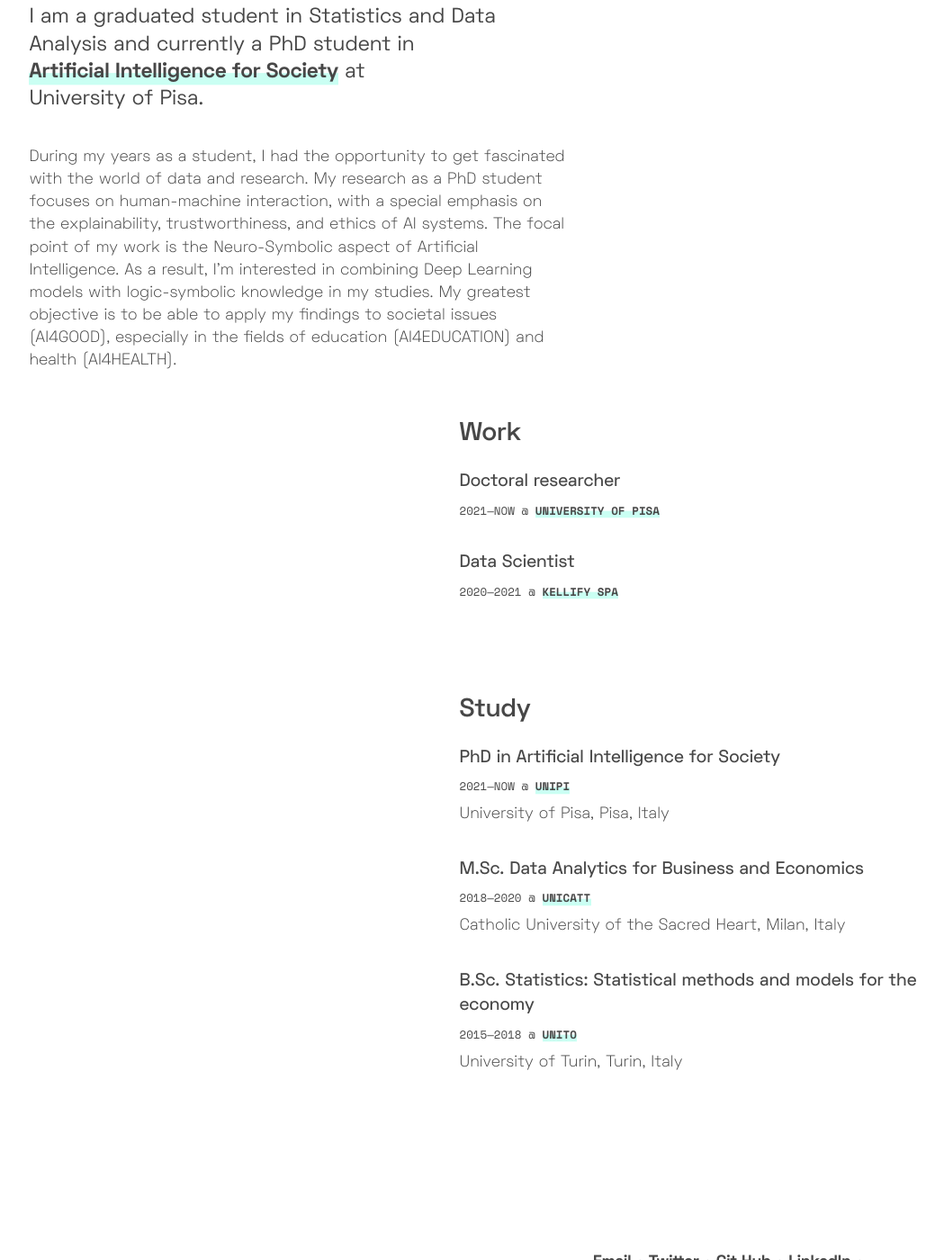
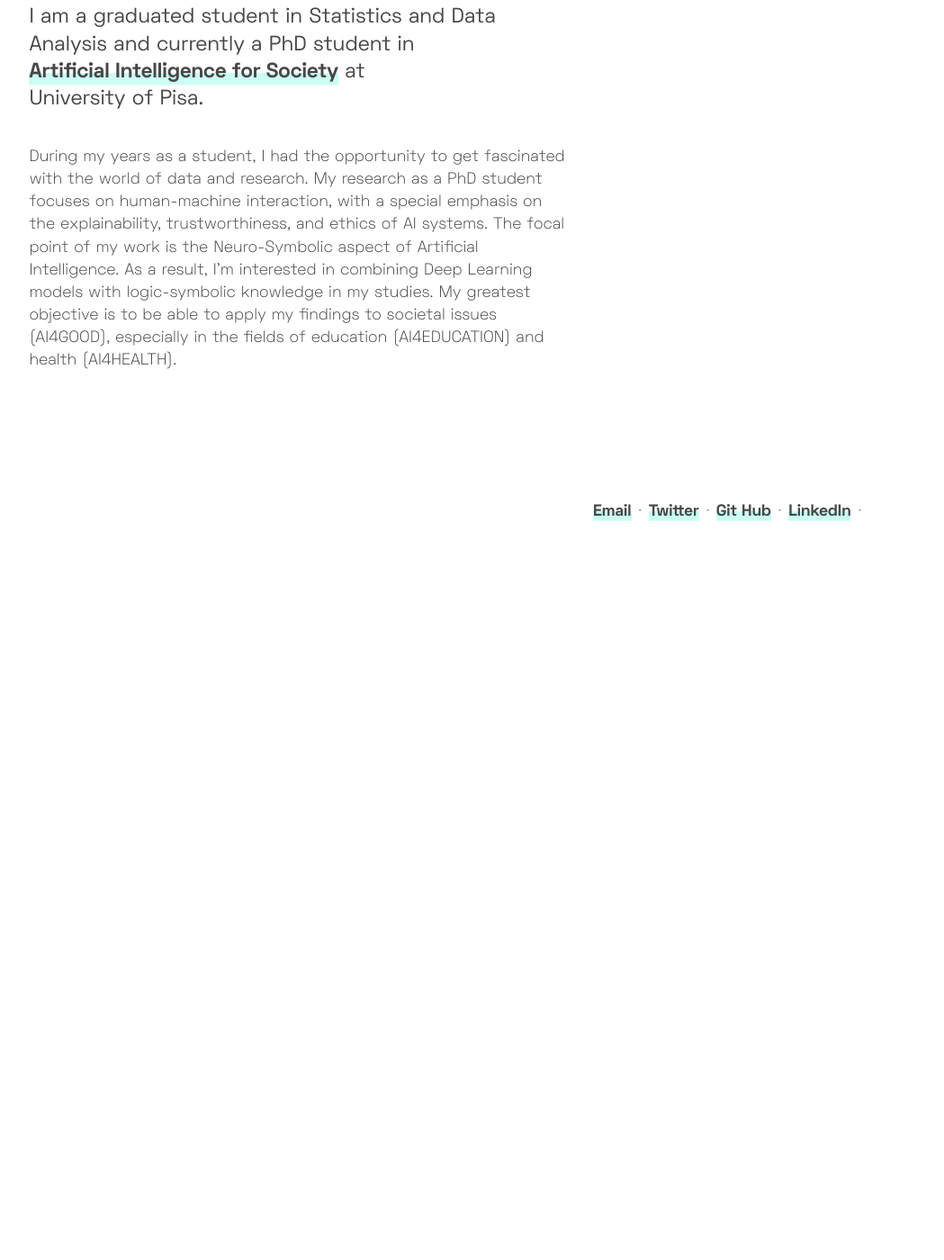
Before and after one commit to andrearafanelli/andrearafanelli.github.io, a Jekyll site: the page built from about.html, in a window 1280 px wide and 1400 px high, scrolled down 270 px. Shown: the whole window at 90% size, without its empty margins (70-1119 px from the left). Built offline with Jekyll 4.4.1, drawn with Linux system fonts in a browser that asks for light colours; after the commit the page ends 900 px from its top, so only the background shows below that.

Commit message:
Update about.html

```diff
--- a/about.html
+++ b/about.html
@@ -7,7 +7,7 @@ layout: default
   <div class="recipe__title">
     <h1>Hi :)</h1>
     <p class="lede">
-       I am a graduated student in Statistics and Data Analysis and currently a PhD student in <a href="https://phd-ai-society.di.unipi.it/"> Artificial Intelligence for Society</a> at
+       I am a graduated student in Statistics and Data Analysis and currently a PhD student in <a href="https://phd-ai-society.di.unipi.it/students/andrea-rafanelli/"> Artificial Intelligence for Society</a> at
       <br> University of Pisa.
     </p>
     <p>
@@ -19,55 +19,3 @@ layout: default
   </div>
   <div></div>
 </div>
-
-<div class="container recipe">
-  <div class="">
-  </div>
-  <div class="recipe__title">
-    <h2>Work</h2>
-
-    {% include resumeitem.html
-      date = "2021&mdash;Now"
-      role = "Doctoral researcher"
-      employer = "<a href='https://phd-ai-society.di.unipi.it/'>University of Pisa</a>"
-    %}
-
-    {% include resumeitem.html
-      date = "2020&mdash;2021"
-      role = "Data Scientist"
-      employer = "<a href='https://kellify.com/'>Kellify Spa</a>"
-    %}
-
-
-
-  </div>
-</div>
-<div class="container recipe">
-  <div class=" ">
-
-  </div>
-  <div class="recipe__title">
-    <h2>Study</h2>
-
-     {% include resumeitem.html
-      date = "2021&mdash;Now"
-      role = "PhD in Artificial Intelligence for Society"
-      employer = "<a href='https://phd-ai-society.di.unipi.it/'>UniPi</a>"
-      description = "University of Pisa, Pisa, Italy"
-
-    %}
-    {% include resumeitem.html
-      date = "2018&mdash;2020"
-      role = "M.Sc. Data Analytics for Business and Economics"
-      employer = "<a href='https://offertaformativa.unicatt.it/cdl-data-analytics-for-business-2021'>UniCatt</a>"
-      description = "Catholic University of the Sacred Heart, Milan, Italy"
-
-    %}
-    {% include resumeitem.html
-      date = "2015&mdash;2018"
-      role = "B.Sc. Statistics: Statistical methods and models for the economy"
-      employer = "<a href='https://www.unito.it/ugov/degree/35731'>UniTo</a>"
-      description = "University of Turin, Turin, Italy"
-    %}
-  </div>
-</div>
```
